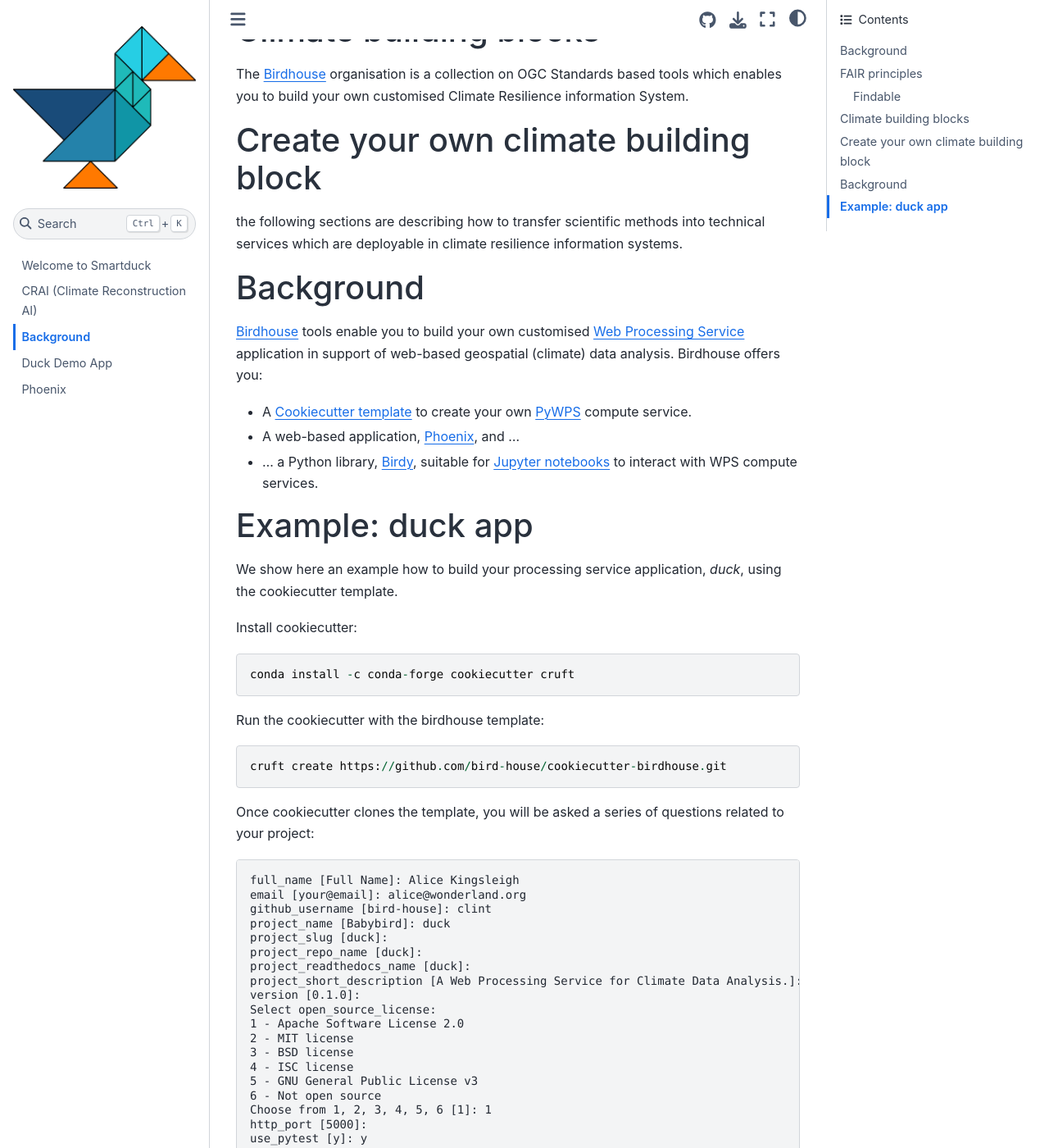
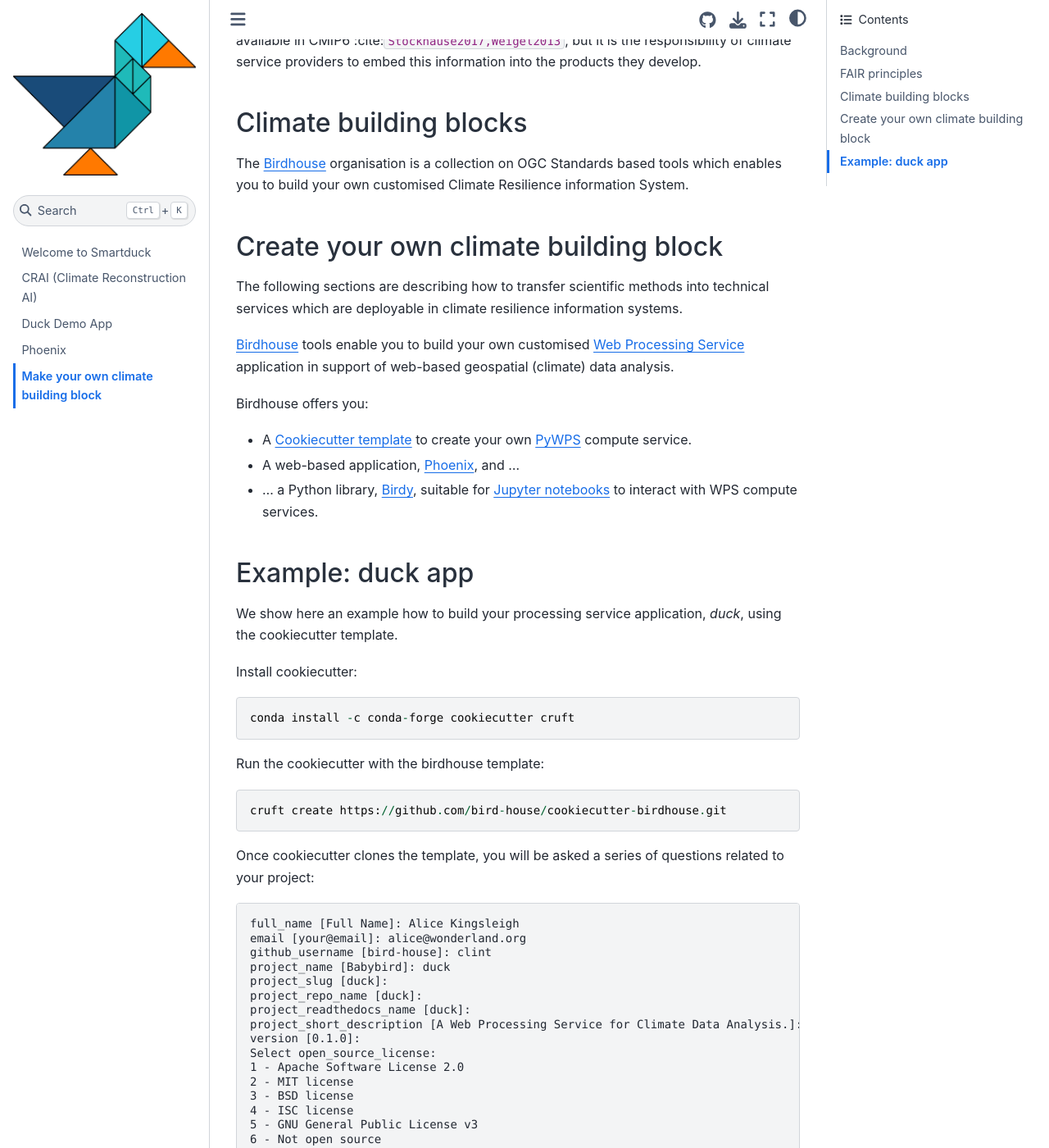
Before and after one commit to climateintelligence/smartduck-docs, a Jupyter Book: the page built from book/sections/birdhouse.md, in a window 1280 px wide and 1400 px high, scrolled down 3266 px. Shown: the whole window at 82% size. Built offline with Jupyter Book 1.0.4 settings and Sphinx 7.4.7 and the Sphinx Book theme 1.1.4, drawn with Linux system fonts in a browser that asks for light colours; some of the changed text lies outside the part shown.

```diff
--- a/book/_toc.yml
+++ b/book/_toc.yml
@@ -2,6 +2,6 @@ format: jb-book
 root: sections/intro
 chapters:
 - file: sections/crai
-- file: sections/birdhouse
 - file: sections/duck
 - file: sections/phoenix
+- file: sections/birdhouse
--- a/book/sections/birdhouse.md
+++ b/book/sections/birdhouse.md
@@ -1,4 +1,4 @@
-Guideline
+# Make your own climate building block
 
 the following sections are describing how to transfer scientific methods into technical services which are deployable in climate resilience information systems.
 
@@ -65,13 +65,13 @@ The [Birdhouse](http://bird-house.github.io/) organisation is a collection on OG
 
 ## Create your own climate building block
 
+The following sections are describing how to transfer scientific methods into technical services which are deployable in climate resilience information systems.
 
-the following sections are describing how to transfer scientific methods into technical services which are deployable in climate resilience information systems.
-
-## Background
 [Birdhouse](http://bird-house.github.io/) tools enable you to build your
 own customised [Web Processing Service](http://opengeospatial.org/standards/wps)
 application in support of web-based geospatial (climate) data analysis.
+
+
 Birdhouse offers you:
 
 * A [Cookiecutter template](https://github.com/bird-house/cookiecutter-birdhouse) to create your own [PyWPS](http://pywps.org/) compute service.
```
